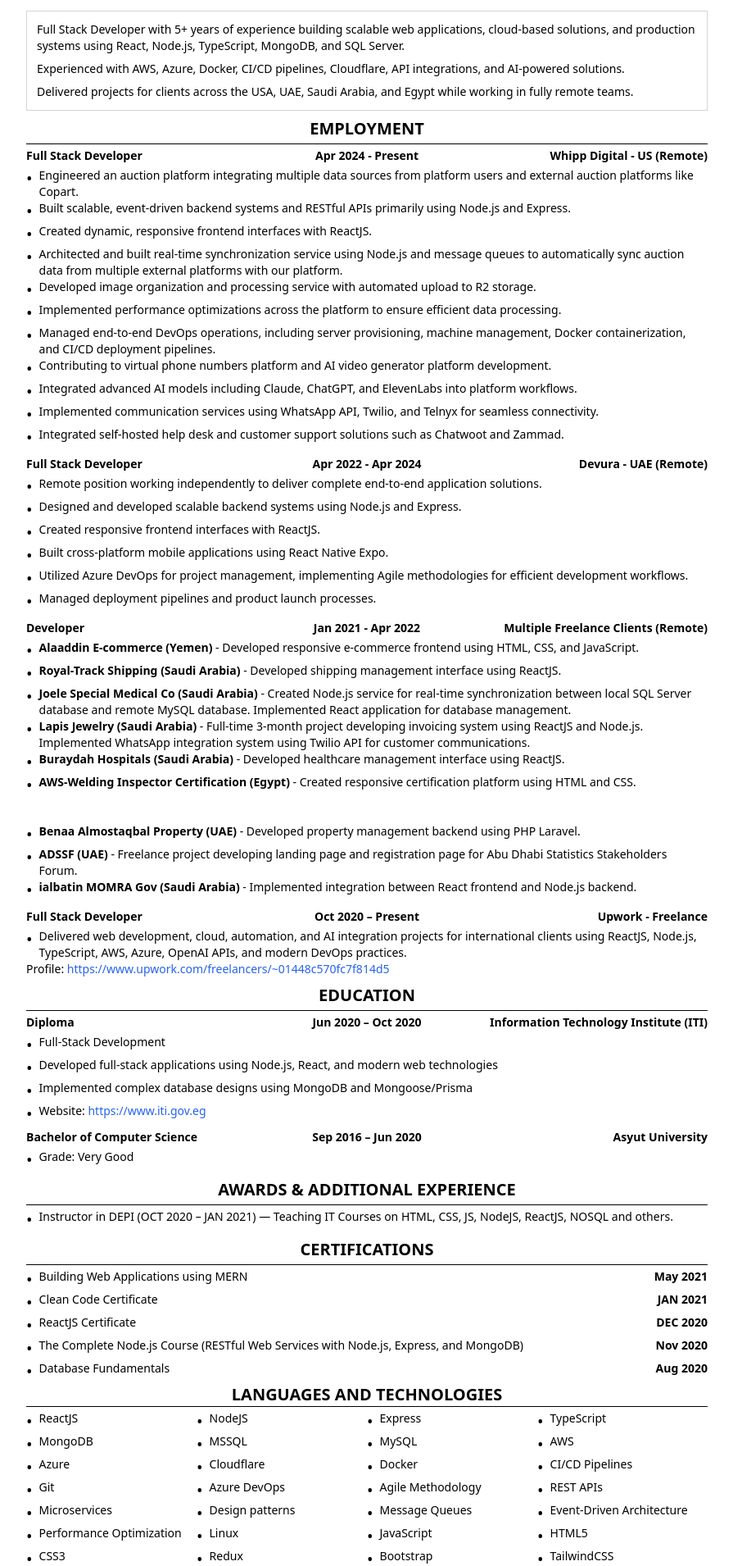
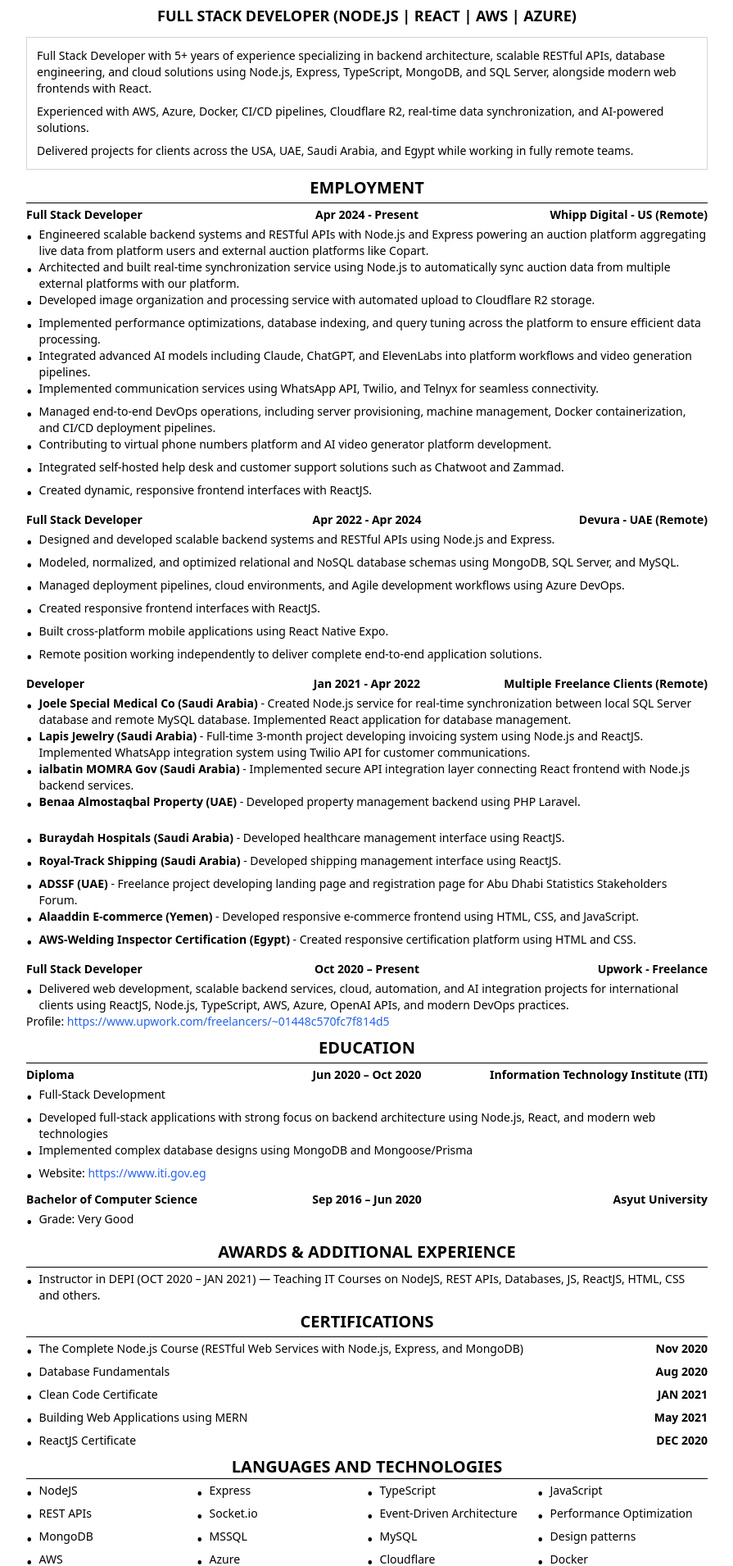
Before and after one commit to TWhYNoTT/my-app, a React (Create React App) app: page / in a window 1280 px wide. Shown: the part 111-2021 px from the top of the page at 82% size, without its empty margins (192-1087 px from the left). Built offline with nearby package versions, Linux system fonts and the light colour scheme.

Commit message:
feat: create responsive CV component with print and PDF download functionality

```diff
--- a/src/App.js
+++ b/src/App.js
@@ -60,32 +60,32 @@
       </div>
 
       <div id="cv-container" className="font-sans text-black bg-white p-8 max-w-4xl mx-auto text-sm">
-        {/* Header with name centered and contact info on sides */}
-        <div className="relative flex items-start justify-between ">
+        {/* Header with contact info above and name centered near title */}
+        <div className="flex items-start justify-between">
           <div className="text-left">
             <p>Cairo, Egypt</p>
-            <p><a href="https://www.linkedin.com/in/abdelrahman-mostafa-978817273/" target="_blank" className="text-blue-600">LinkedIn</a> • <a href="https://github.com/TWhYNoTT/" target="_blank" className="text-blue-600">GitHub</a></p>
+            <p><a href="https://www.linkedin.com/in/abdelrahman-mostafa-978817273/" target="_blank" rel="noreferrer" className="text-blue-600">LinkedIn</a> • <a href="https://github.com/TWhYNoTT/" target="_blank" rel="noreferrer" className="text-blue-600">GitHub</a></p>
           </div>
-          <h1 className="absolute left-1/2 top-0 -translate-x-1/2 text-2xl font-bold whitespace-nowrap text-center">ABDELRAHMAN MOHAMMED</h1>
           <div className="text-right">
             <p>+20 1128582404</p>
-            <p><a href="mailto:abdoabudeif@gmail.com" className="text-blue-600">abdoabudeif@gmail.com</a></p>
+            <p><a href="mailto:abdelrahman.a.m.mohammed@gmail.com" className="text-blue-600">abdelrahman.a.m.mohammed@gmail.com</a></p>
           </div>
         </div>
 
-        <div className="text-center mt-3">
-          <h2 className="text-lg font-bold">FULL STACK DEVELOPER (NODE.JS | REACT | AWS | AZURE)</h2>
+        <div className="text-center mt-2">
+          <h1 className="text-2xl font-bold whitespace-nowrap text-center">ABDELRAHMAN MOHAMED</h1>
+          <h2 className="text-lg font-bold mt-1">FULL STACK DEVELOPER (NODE.JS | REACT | AWS | AZURE)</h2>
         </div>
 
         <div className="border border-gray-300 p-3 mt-3 mb-1 text-sm">
           <p>
-            Full Stack Developer with 5+ years of experience building scalable web applications,
-            cloud-based solutions, and production systems using React, Node.js, TypeScript,
-            MongoDB, and SQL Server.
+            Full Stack Developer with 5+ years of experience specializing in backend architecture,
+            scalable RESTful APIs, database engineering, and cloud solutions using Node.js, Express,
+            TypeScript, MongoDB, and SQL Server, alongside modern web frontends with React.
           </p>
           <p className="mt-2">
-            Experienced with AWS, Azure, Docker, CI/CD pipelines, Cloudflare,
-            API integrations, and AI-powered solutions.
+            Experienced with AWS, Azure, Docker, CI/CD pipelines, Cloudflare R2,
+            real-time data synchronization, and AI-powered solutions.
           </p>
           <p className="mt-2">
             Delivered projects for clients across the USA, UAE, Saudi Arabia, and Egypt
@@ -98,7 +98,7 @@
           <h2 className="text-xl font-bold text-center">EMPLOYMENT</h2>
         </div>
 
-        {/* Table-like structure for employment entries - now with 2 columns */}
+        {/* Table-like structure for employment entries */}
         <div>
           {/* Full Stack Developer Whipp Digital */}
           <div className="grid grid-cols-3 py-1">
@@ -109,30 +109,28 @@
           <div className="mb-1">
             <div className="flex items-start">
               <span className="mr-2 text-xl">•</span>
-              <span>Engineered an auction platform integrating multiple data sources from platform users and external auction platforms like Copart.</span>
+              <span>Engineered scalable backend systems and RESTful APIs with Node.js and Express powering an auction platform aggregating live data from platform users and external auction platforms like Copart.</span>
             </div>
             <div className="flex items-start">
               <span className="mr-2 text-xl">•</span>
-              <span>Built scalable, event-driven backend systems and RESTful APIs primarily using Node.js and Express.</span>
+              <span>Architected and built real-time synchronization service using Node.js to automatically sync auction data from multiple external platforms with our platform.</span>
             </div>
             <div className="flex items-start">
               <span className="mr-2 text-xl">•</span>
-              <span>Created dynamic, responsive frontend interfaces with ReactJS.</span>
-            </div>
-
-            <div className="flex items-start">
-              <span className="mr-2 text-xl">•</span>
-              <span>Architected and built real-time synchronization service using Node.js and message queues to automatically sync auction data from multiple external platforms with our platform.</span>
+              <span>Developed image organization and processing service with automated upload to Cloudflare R2 storage.</span>
             </div>
             <div className="flex items-start">
               <span className="mr-2 text-xl">•</span>
-              <span>Developed image organization and processing service with automated upload to R2 storage.</span>
+              <span>Implemented performance optimizations, database indexing, and query tuning across the platform to ensure efficient data processing.</span>
             </div>
             <div className="flex items-start">
               <span className="mr-2 text-xl">•</span>
-              <span>Implemented performance optimizations across the platform to ensure efficient data processing.</span>
+              <span>Integrated advanced AI models including Claude, ChatGPT, and ElevenLabs into platform workflows and video generation pipelines.</span>
             </div>
-
+            <div className="flex items-start">
+              <span className="mr-2 text-xl">•</span>
+              <span>Implemented communication services using WhatsApp API, Twilio, and Telnyx for seamless connectivity.</span>
+            </div>
             <div className="flex items-start">
               <span className="mr-2 text-xl">•</span>
               <span>Managed end-to-end DevOps operations, including server provisioning, machine management, Docker containerization, and CI/CD deployment pipelines.</span>
@@ -143,15 +141,11 @@
             </div>
             <div className="flex items-start">
               <span className="mr-2 text-xl">•</span>
-              <span>Integrated advanced AI models including Claude, ChatGPT, and ElevenLabs into platform workflows.</span>
+              <span>Integrated self-hosted help desk and customer support solutions such as Chatwoot and Zammad.</span>
             </div>
             <div className="flex items-start">
               <span className="mr-2 text-xl">•</span>
-              <span>Implemented communication services using WhatsApp API, Twilio, and Telnyx for seamless connectivity.</span>
-            </div>
-            <div className="flex items-start">
-              <span className="mr-2 text-xl">•</span>
-              <span>Integrated self-hosted help desk and customer support solutions such as Chatwoot and Zammad.</span>
+              <span>Created dynamic, responsive frontend interfaces with ReactJS.</span>
             </div>
           </div>
 
@@ -164,11 +158,15 @@
           <div className="mb-1">
             <div className="flex items-start">
               <span className="mr-2 text-xl">•</span>
-              <span>Remote position working independently to deliver complete end-to-end application solutions.</span>
+              <span>Designed and developed scalable backend systems and RESTful APIs using Node.js and Express.</span>
             </div>
             <div className="flex items-start">
               <span className="mr-2 text-xl">•</span>
-              <span>Designed and developed scalable backend systems using Node.js and Express.</span>
+              <span>Modeled, normalized, and optimized relational and NoSQL database schemas using MongoDB, SQL Server, and MySQL.</span>
+            </div>
+            <div className="flex items-start">
+              <span className="mr-2 text-xl">•</span>
+              <span>Managed deployment pipelines, cloud environments, and Agile development workflows using Azure DevOps.</span>
             </div>
             <div className="flex items-start">
               <span className="mr-2 text-xl">•</span>
@@ -180,11 +178,7 @@
             </div>
             <div className="flex items-start">
               <span className="mr-2 text-xl">•</span>
-              <span>Utilized Azure DevOps for project management, implementing Agile methodologies for efficient development workflows.</span>
-            </div>
-            <div className="flex items-start">
-              <span className="mr-2 text-xl">•</span>
-              <span>Managed deployment pipelines and product launch processes.</span>
+              <span>Remote position working independently to deliver complete end-to-end application solutions.</span>
             </div>
           </div>
 
@@ -197,49 +191,45 @@
           <div className="mb-1">
             <div className="flex items-start">
               <span className="mr-2 text-xl">•</span>
-              <span><strong>Alaaddin E-commerce (Yemen)</strong> - Developed responsive e-commerce frontend using HTML, CSS, and JavaScript.</span>
+              <span><strong>Joele Special Medical Co (Saudi Arabia)</strong> - Created Node.js service for real-time synchronization between local SQL Server database and remote MySQL database. Implemented React application for database management.</span>
             </div>
+            <div className="flex items-start">
+              <span className="mr-2 text-xl">•</span>
+              <span><strong>Lapis Jewelry (Saudi Arabia)</strong> - Full-time 3-month project developing invoicing system using Node.js and ReactJS. Implemented WhatsApp integration system using Twilio API for customer communications.</span>
+            </div>
+            <div className="flex items-start">
+              <span className="mr-2 text-xl">•</span>
+              <span><strong>ialbatin MOMRA Gov (Saudi Arabia)</strong> - Implemented secure API integration layer connecting React frontend with Node.js backend services.</span>
+            </div>
+            <div className="flex items-start">
+              <span className="mr-2 text-xl">•</span>
+              <span><strong>Benaa Almostaqbal Property (UAE)</strong> - Developed property management backend using PHP Laravel.</span>
+            </div>
+            <div className="flex items-start p-2">
+              <span className="mr-2 text-xl"> </span>
+              <span> </span>
+            </div>
+
+            <div className="flex items-start">
+              <span className="mr-2 text-xl">•</span>
+              <span><strong>Buraydah Hospitals (Saudi Arabia)</strong> - Developed healthcare management interface using ReactJS.</span>
+            </div>
+
             <div className="flex items-start">
               <span className="mr-2 text-xl">•</span>
               <span><strong>Royal-Track Shipping (Saudi Arabia)</strong> - Developed shipping management interface using ReactJS.</span>
             </div>
             <div className="flex items-start">
               <span className="mr-2 text-xl">•</span>
-              <span><strong>Joele Special Medical Co (Saudi Arabia)</strong> - Created Node.js service for real-time synchronization between local SQL Server database and remote MySQL database. Implemented React application for database management.</span>
+              <span><strong>ADSSF (UAE)</strong> - Freelance project developing landing page and registration page for Abu Dhabi Statistics Stakeholders Forum.</span>
             </div>
             <div className="flex items-start">
               <span className="mr-2 text-xl">•</span>
-              <span><strong>Lapis Jewelry (Saudi Arabia)</strong> - Full-time 3-month project developing invoicing system using ReactJS and Node.js. Implemented WhatsApp integration system using Twilio API for customer communications.</span>
-            </div>
-            <div className="flex items-start">
-              <span className="mr-2 text-xl">•</span>
-              <span><strong>Buraydah Hospitals (Saudi Arabia)</strong> - Developed healthcare management interface using ReactJS.</span>
+              <span><strong>Alaaddin E-commerce (Yemen)</strong> - Developed responsive e-commerce frontend using HTML, CSS, and JavaScript.</span>
             </div>
             <div className="flex items-start">
               <span className="mr-2 text-xl">•</span>
               <span><strong>AWS-Welding Inspector Certification (Egypt)</strong> - Created responsive certification platform using HTML and CSS.</span>
-            </div>
-
-            <div className="flex items-start p-2">
-              <span className="mr-2 text-xl"> </span>
-              <span> </span>
-            </div>
-            <div className="flex items-start p-2">
-              <span className="mr-2 text-xl"> </span>
-              <span> </span>
-            </div>
-            <div className="flex items-start">
-              <span className="mr-2 text-xl">•</span>
-              <span><strong>Benaa Almostaqbal Property (UAE)</strong> - Developed property management backend using PHP Laravel.</span>
-            </div>
-
-            <div className="flex items-start">
-              <span className="mr-2 text-xl">•</span>
-              <span><strong>ADSSF (UAE)</strong> - Freelance project developing landing page and registration page for Abu Dhabi Statistics Stakeholders Forum.</span>
-            </div>
-            <div className="flex items-start">
-              <span className="mr-2 text-xl">•</span>
-              <span><strong>ialbatin MOMRA Gov (Saudi Arabia)</strong> - Implemented integration between React frontend and Node.js backend.</span>
             </div>
           </div>
 
@@ -252,10 +242,10 @@
           <div className="mb-1">
             <div className="flex items-start">
               <span className="mr-2 text-xl">•</span>
-              <span>Delivered web development, cloud, automation, and AI integration projects for international clients using ReactJS, Node.js, TypeScript, AWS, Azure, OpenAI APIs, and modern DevOps practices.</span>
+              <span>Delivered web development, scalable backend services, cloud, automation, and AI integration projects for international clients using ReactJS, Node.js, TypeScript, AWS, Azure, OpenAI APIs, and modern DevOps practices.</span>
             </div>
             <div className="flex items-start">
-              <span>Profile: <a href="https://www.upwork.com/freelancers/~01448c570fc7f814d5" target="_blank" className="text-blue-600">https://www.upwork.com/freelancers/~01448c570fc7f814d5</a></span>
+              <span>Profile: <a href="https://www.upwork.com/freelancers/~01448c570fc7f814d5" target="_blank" rel="noreferrer" className="text-blue-600">https://www.upwork.com/freelancers/~01448c570fc7f814d5</a></span>
             </div>
           </div>
         </div>
@@ -280,7 +270,7 @@
             </div>
             <div className="flex items-start">
               <span className="mr-2 text-xl">•</span>
-              <span>Developed full-stack applications using Node.js, React, and modern web technologies</span>
+              <span>Developed full-stack applications with strong focus on backend architecture using Node.js, React, and modern web technologies</span>
             </div>
             <div className="flex items-start">
               <span className="mr-2 text-xl">•</span>
@@ -288,7 +278,7 @@
             </div>
             <div className="flex items-start">
               <span className="mr-2 text-xl">•</span>
-              <span>Website: <a href="https://www.iti.gov.eg" target="_blank" className="text-blue-600">https://www.iti.gov.eg</a></span>
+              <span>Website: <a href="https://www.iti.gov.eg" target="_blank" rel="noreferrer" className="text-blue-600">https://www.iti.gov.eg</a></span>
             </div>
           </div>
 
@@ -314,7 +304,7 @@
         <div className="mb-1">
           <div className="flex items-start">
             <span className="mr-2 text-xl">•</span>
-            <span>Instructor in DEPI (OCT 2020 – JAN 2021) — Teaching IT Courses on HTML, CSS, JS, NodeJS, ReactJS, NOSQL and others.</span>
+            <span>Instructor in DEPI (OCT 2020 – JAN 2021) — Teaching IT Courses on NodeJS, REST APIs, Databases, JS, ReactJS, HTML, CSS and others.</span>
           </div>
         </div>
 
@@ -324,27 +314,6 @@
         </div>
 
         <div className="">
-          <div className="flex items-start justify-between">
-            <div className="flex">
-              <span className="mr-2 text-xl">•</span>
-              <span>Building Web Applications using MERN</span>
-            </div>
-            <div className="font-bold">May 2021</div>
-          </div>
-          <div className="flex items-start justify-between">
-            <div className="flex">
-              <span className="mr-2 text-xl">•</span>
-              <span>Clean Code Certificate</span>
-            </div>
-            <div className="font-bold">JAN 2021</div>
-          </div>
-          <div className="flex items-start justify-between">
-            <div className="flex">
-              <span className="mr-2 text-xl">•</span>
-              <span>ReactJS Certificate</span>
-            </div>
-            <div className="font-bold">DEC 2020</div>
-          </div>
           <div className="flex items-start justify-between">
             <div className="flex">
               <span className="mr-2 text-xl">•</span>
@@ -359,6 +328,27 @@
             </div>
             <div className="font-bold">Aug 2020</div>
           </div>
+          <div className="flex items-start justify-between">
+            <div className="flex">
+              <span className="mr-2 text-xl">•</span>
+              <span>Clean Code Certificate</span>
+            </div>
+            <div className="font-bold">JAN 2021</div>
+          </div>
+          <div className="flex items-start justify-between">
+            <div className="flex">
+              <span className="mr-2 text-xl">•</span>
+              <span>Building Web Applications using MERN</span>
+            </div>
+            <div className="font-bold">May 2021</div>
+          </div>
+          <div className="flex items-start justify-between">
+            <div className="flex">
+              <span className="mr-2 text-xl">•</span>
+              <span>ReactJS Certificate</span>
+            </div>
+            <div className="font-bold">DEC 2020</div>
+          </div>
         </div>
 
         {/* Languages and Technologies Header */}
@@ -367,10 +357,6 @@
         </div>
 
         <div className="grid grid-cols-4 mb-1">
-          <div className="flex items-start">
-            <span className="mr-2 text-xl">•</span>
-            <span>ReactJS</span>
-          </div>
           <div className="flex items-start">
             <span className="mr-2 text-xl">•</span>
             <span>NodeJS</span>
@@ -385,6 +371,26 @@
           </div>
           <div className="flex items-start">
             <span className="mr-2 text-xl">•</span>
+            <span>JavaScript</span>
+          </div>
+          <div className="flex items-start">
+            <span className="mr-2 text-xl">•</span>
+            <span>REST APIs</span>
+          </div>
+          <div className="flex items-start">
+            <span className="mr-2 text-xl">•</span>
+            <span>Socket.io</span>
+          </div>
+          <div className="flex items-start">
+            <span className="mr-2 text-xl">•</span>
+            <span>Event-Driven Architecture</span>
+          </div>
+          <div className="flex items-start">
+            <span className="mr-2 text-xl">•</span>
+            <span>Performance Optimization</span>
+          </div>
+          <div className="flex items-start">
+            <span className="mr-2 text-xl">•</span>
             <span>MongoDB</span>
           </div>
           <div className="flex items-start">
@@ -394,6 +400,10 @@
           <div className="flex items-start">
             <span className="mr-2 text-xl">•</span>
             <span>MySQL</span>
+          </div>
+          <div className="flex items-start">
+            <span className="mr-2 text-xl">•</span>
+            <span>Design patterns</span>
           </div>
           <div className="flex items-start">
             <span className="mr-2 text-xl">•</span>
@@ -417,6 +427,10 @@
           </div>
           <div className="flex items-start">
             <span className="mr-2 text-xl">•</span>
+            <span>Linux</span>
+          </div>
+          <div className="flex items-start">
+            <span className="mr-2 text-xl">•</span>
             <span>Git</span>
           </div>
           <div className="flex items-start">
@@ -425,42 +439,23 @@
           </div>
           <div className="flex items-start">
             <span className="mr-2 text-xl">•</span>
-            <span>Agile Methodology</span>
+            <span>ReactJS</span>
           </div>
           <div className="flex items-start">
             <span className="mr-2 text-xl">•</span>
-            <span>REST APIs</span>
+            <span>React Native</span>
           </div>
           <div className="flex items-start">
             <span className="mr-2 text-xl">•</span>
-            <span>Microservices</span>
+            <span>Redux</span>
           </div>
           <div className="flex items-start">
             <span className="mr-2 text-xl">•</span>
-            <span>Design patterns</span>
+            <span>TailwindCSS</span>
           </div>
           <div className="flex items-start">
             <span className="mr-2 text-xl">•</span>
-            <span>Message Queues</span>
-          </div>
-          <div className="flex items-start">
-            <span className="mr-2 text-xl">•</span>
-            <span>Event-Driven Architecture</span>
-          </div>
-          <div className="flex items-start">
-            <span className="mr-2 text-xl">•</span>
-            <span>Performance Optimization</span>
-          </div>
-
-
-          <div className="flex items-start">
-            <span className="mr-2 text-xl">•</span>
-            <span>Linux</span>
-          </div>
-
-          <div className="flex items-start">
-            <span className="mr-2 text-xl">•</span>
-            <span>JavaScript</span>
+            <span>Bootstrap</span>
           </div>
           <div className="flex items-start">
             <span className="mr-2 text-xl">•</span>
@@ -470,33 +465,13 @@
             <span className="mr-2 text-xl">•</span>
             <span>CSS3</span>
           </div>
-
-
           <div className="flex items-start">
             <span className="mr-2 text-xl">•</span>
-            <span>Redux</span>
+            <span>Agile Methodology</span>
           </div>
           <div className="flex items-start">
             <span className="mr-2 text-xl">•</span>
-            <span>Bootstrap</span>
-          </div>
-          <div className="flex items-start">
-            <span className="mr-2 text-xl">•</span>
-            <span>TailwindCSS</span>
-          </div>
-          <div className="flex items-start">
-            <span className="mr-2 text-xl">•</span>
-            <span>Socket.io</span>
-          </div>
-
-
-
-
-
-
-          <div className="flex items-start">
-            <span className="mr-2 text-xl">•</span>
-            <span>Payment Gateways</span>
+            <span>OpenAI/AI Models</span>
           </div>
           <div className="flex items-start">
             <span className="mr-2 text-xl">•</span>
@@ -504,15 +479,18 @@
           </div>
           <div className="flex items-start">
             <span className="mr-2 text-xl">•</span>
+            <span>Twilio</span>
+          </div>
+          <div className="flex items-start">
+            <span className="mr-2 text-xl">•</span>
             <span>Telnyx</span>
           </div>
           <div className="flex items-start">
             <span className="mr-2 text-xl">•</span>
-            <span>OpenAI/AI Models</span>
+            <span>Payment Gateways</span>
           </div>
-
         </div>
       </div>
-    </div >
+    </div>
   );
 }
```
